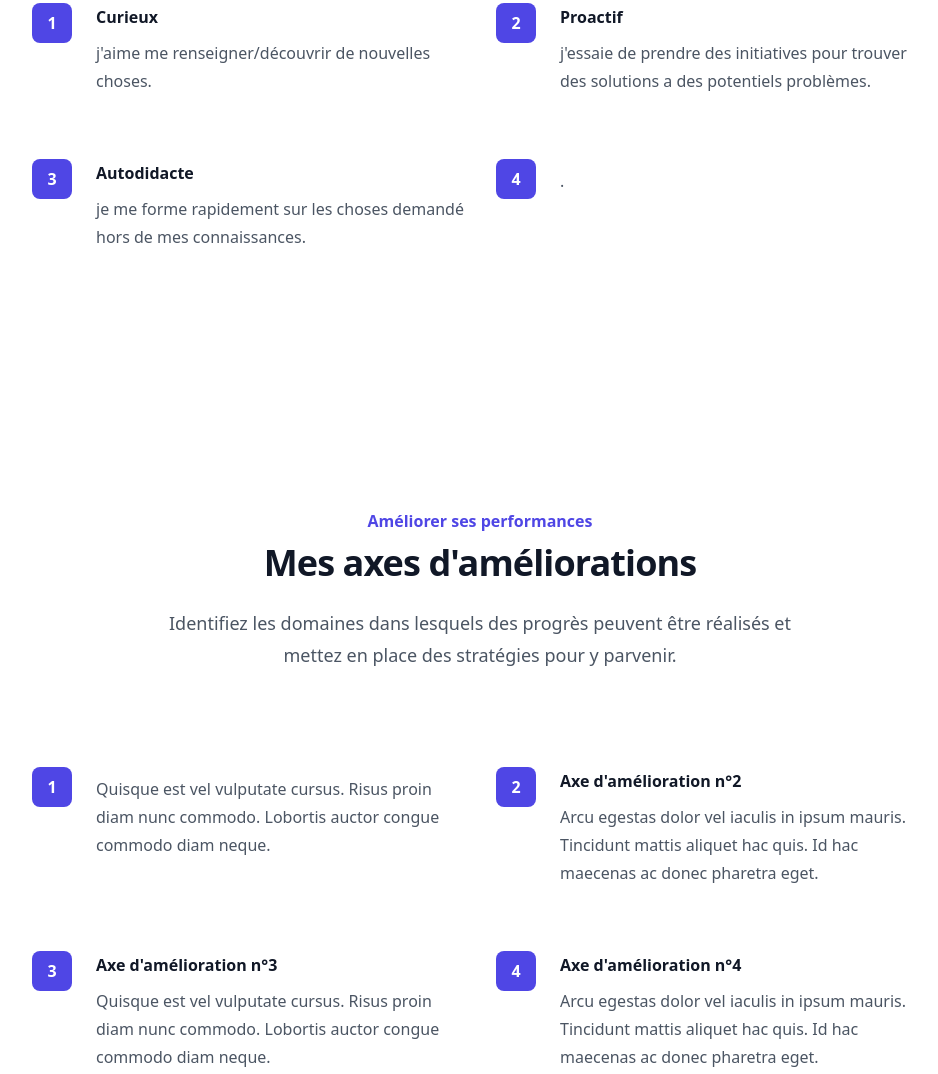
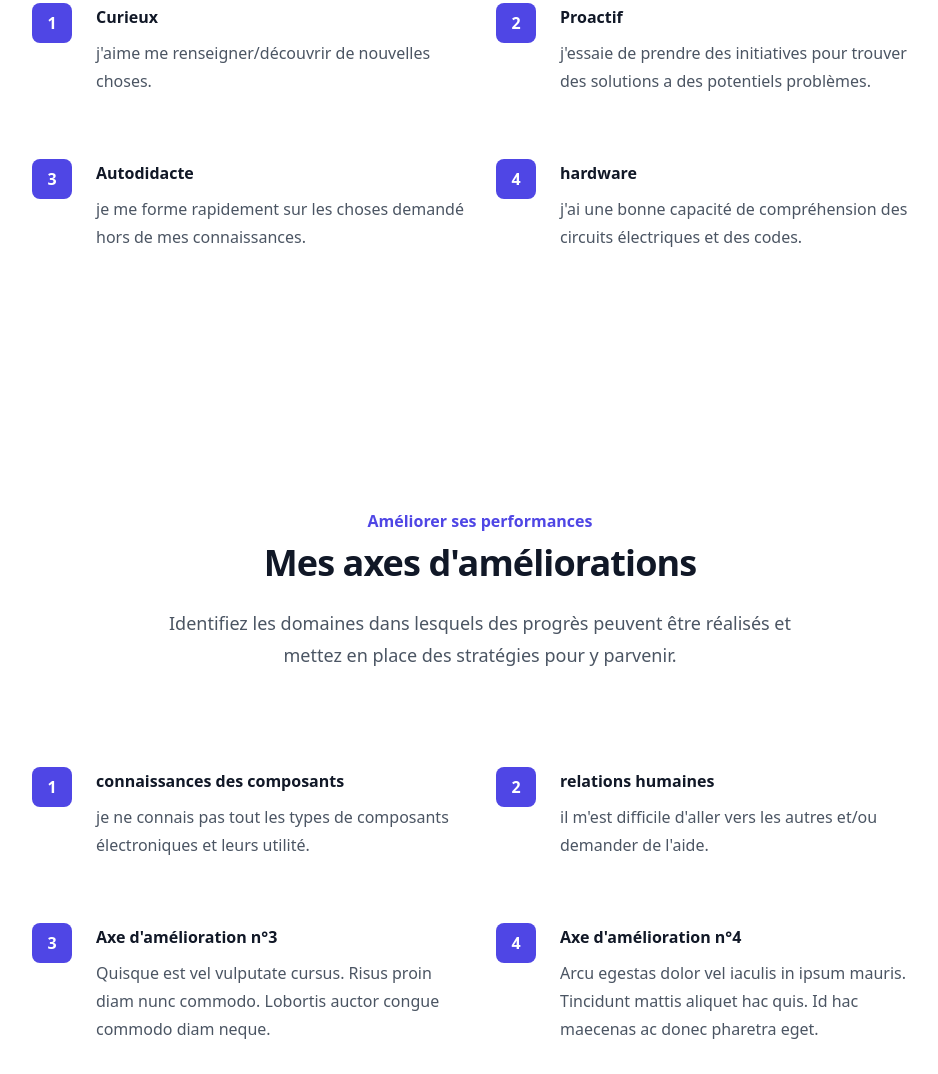
Before and after one commit to Zephied/b2-profile-Nicolas, a plain HTML site: page index.html in a window 1280 px wide. Shown: the part 537-1611 px from the top of the page, without its empty margins (160-1098 px from the left). Drawn offline with nearby package versions, Linux system fonts and the light colour scheme.

Commit message:
updated index.html

```diff
--- a/index.html
+++ b/index.html
@@ -57,9 +57,9 @@
               <div class="absolute left-0 top-0 flex h-10 w-10 items-center justify-center rounded-lg bg-indigo-600 text-white">
                4
               </div>
-
+              hardware
             </dt>
-            <dd class="mt-2 text-base leading-7 text-gray-600">.</dd>
+            <dd class="mt-2 text-base leading-7 text-gray-600">j'ai une bonne capacité de compréhension des circuits électriques et des codes.</dd>
           </div>
     </div>
   </div>
@@ -81,18 +81,18 @@
               <div class="absolute left-0 top-0 flex h-10 w-10 items-center justify-center rounded-lg bg-indigo-600 text-white">
                 1
               </div>
-
+              connaissances des composants
             </dt>
-            <dd class="mt-2 text-base leading-7 text-gray-600">Quisque est vel vulputate cursus. Risus proin diam nunc commodo. Lobortis auctor congue commodo diam neque.</dd>
+            <dd class="mt-2 text-base leading-7 text-gray-600">je ne connais pas tout les types de composants électroniques et leurs utilité.</dd>
           </div>
           <div class="relative pl-16">
             <dt class="text-base font-semibold leading-7 text-gray-900">
               <div class="absolute left-0 top-0 flex h-10 w-10 items-center justify-center rounded-lg bg-indigo-600 text-white">
                 2
               </div>
-              Axe d'amélioration n°2
+              relations humaines
             </dt>
-            <dd class="mt-2 text-base leading-7 text-gray-600">Arcu egestas dolor vel iaculis in ipsum mauris. Tincidunt mattis aliquet hac quis. Id hac maecenas ac donec pharetra eget.</dd>
+            <dd class="mt-2 text-base leading-7 text-gray-600">il m'est difficile d'aller vers les autres et/ou demander de l'aide.</dd>
           </div>
           <div class="relative pl-16">
             <dt class="text-base font-semibold leading-7 text-gray-900">
```
